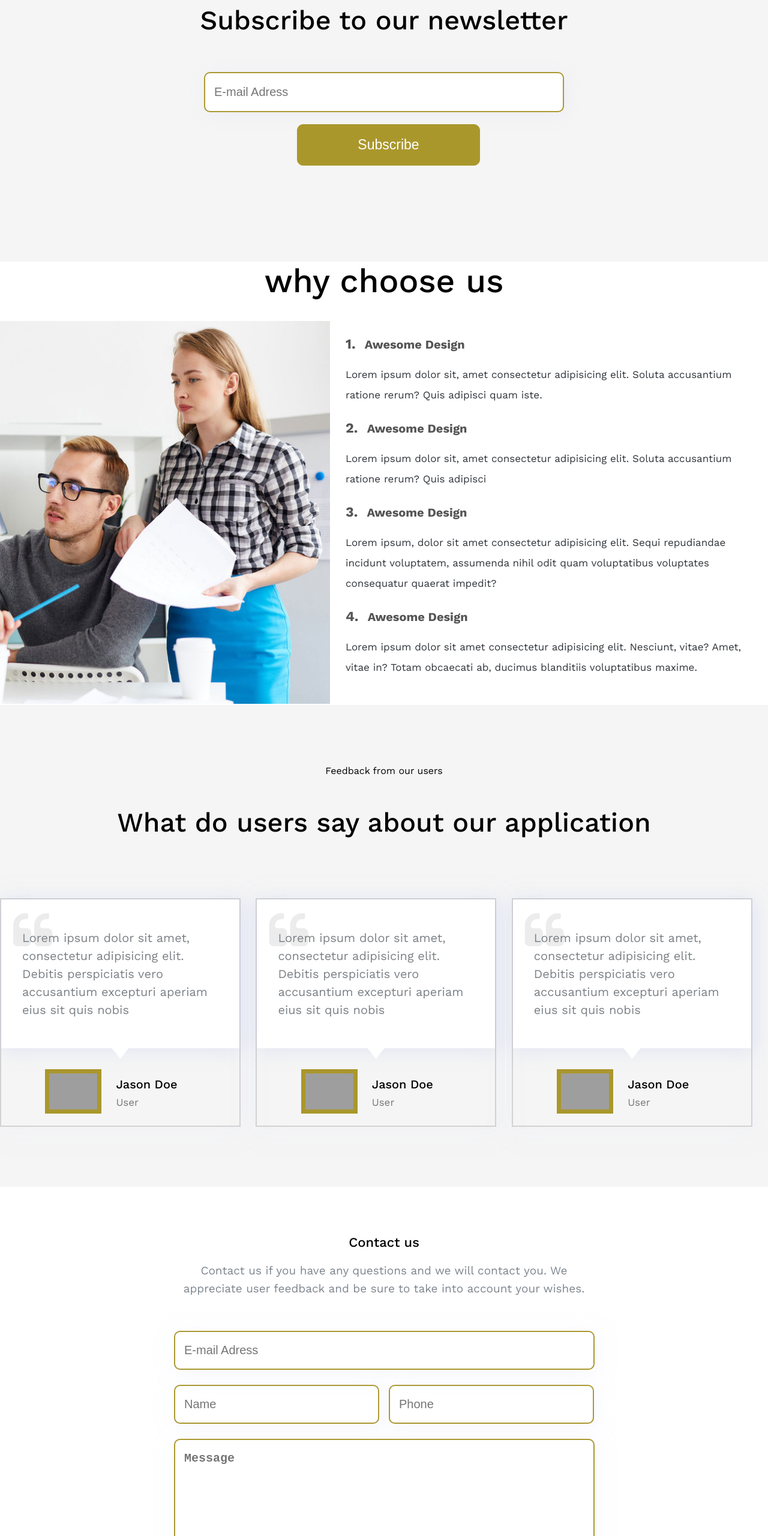
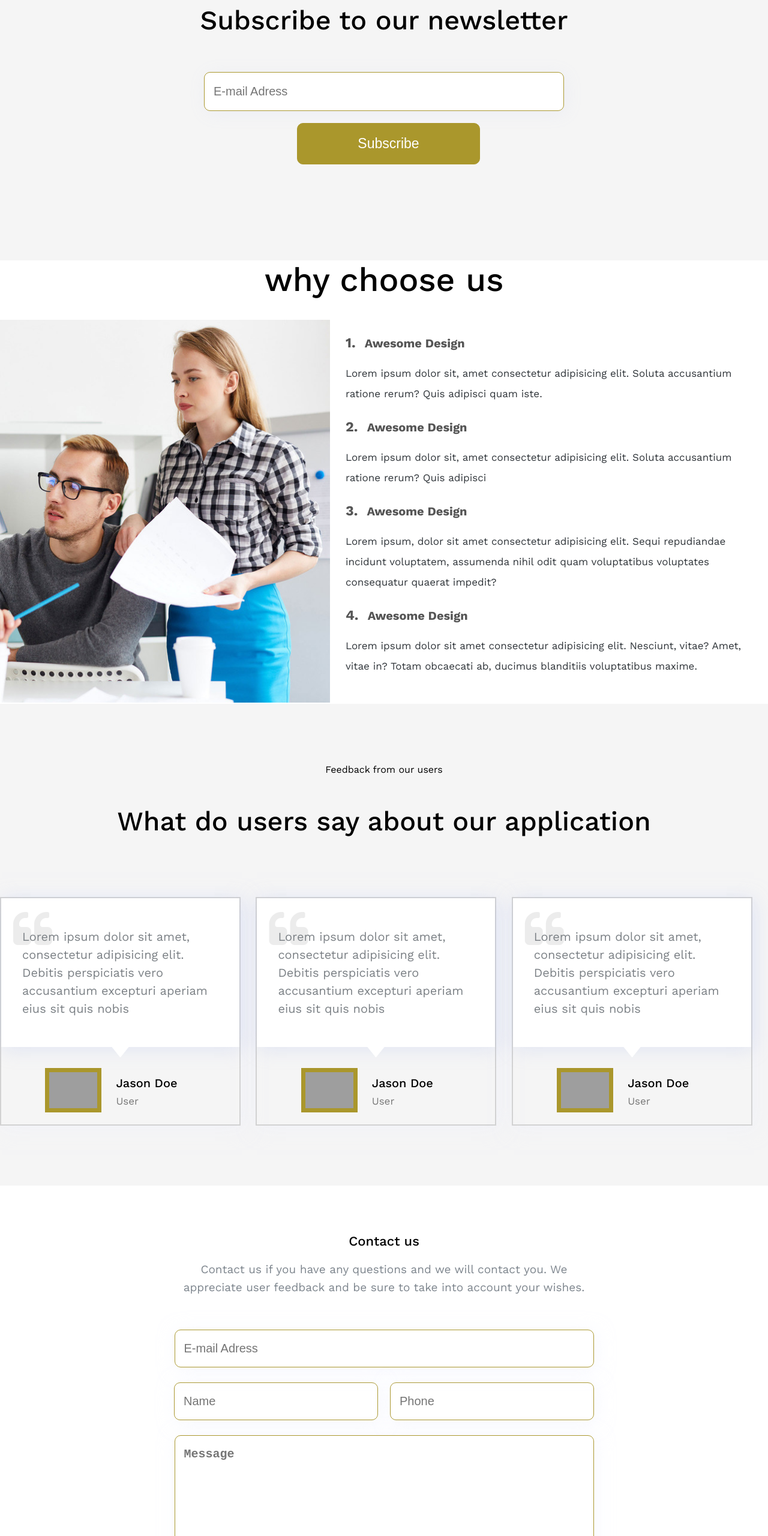
Before and after one commit to devfaishal/class18m, a plain HTML site: page index.html in a window 1280 px wide. Shown: the part 2600-5160 px from the top of the page at 60% size. Drawn offline with nearby package versions, Linux system fonts and the light colour scheme; grey boxes are pictures that could not be loaded; files whose address does not match are found by name.

Commit message:
Update style.css

```diff
--- a/style.css
+++ b/style.css
@@ -273,13 +273,13 @@ body{
 .default_input:focus {
 	outline: none;
 	box-shadow: 3px 4px 30px 0 rgba(187, 199, 242, 0.73);
-	border: 2px solid #4270a5;
+	border: 1.1px solid #4270a5;
 }
 .default_input {
 	width: 600px;
 	padding: 20px 15px;
 	font-size: 20px;
-	border: 2px solid #ab982f;
+	border: 1.1px solid #ab982f;
 	border-radius: 10px;
 	box-shadow: 3px 4px 30px 0 rgba(166, 181, 236, 0.1);
 	box-sizing: border-box;
@@ -304,7 +304,6 @@ body{
 	box-shadow: 3px 4px 30px 0 rgba(187, 199, 242, 0.73);
 	background: #fff;
 	color: #aa972c;
-
 }
 /*----Newsletter Section end----*/
 /*----Service Section start----*/
@@ -460,16 +459,15 @@ body{
 	padding: 19px 15px;
 	font-size: 20px;
 	border-radius: 10px;
-	border: 2px solid #ab982f;
+	border: 1.1px solid #ab982f;
 	margin-bottom: 25px;
 	box-shadow: 3px 4px 30px 0 rgba(237, 240, 252, 0.51);
-	/* transition: all; */
 	transition: .5s;
 }
 .d_input:focus-visible{
 	outline: none;
 	box-shadow: 3px 4px 30px 0 rgba(187, 199, 242, 0.73);
-	border: 2px solid #4270a5;
+	border: 1.1px solid #4270a5;
 }
 .d_input.w50{
 	width: 44%;
```
